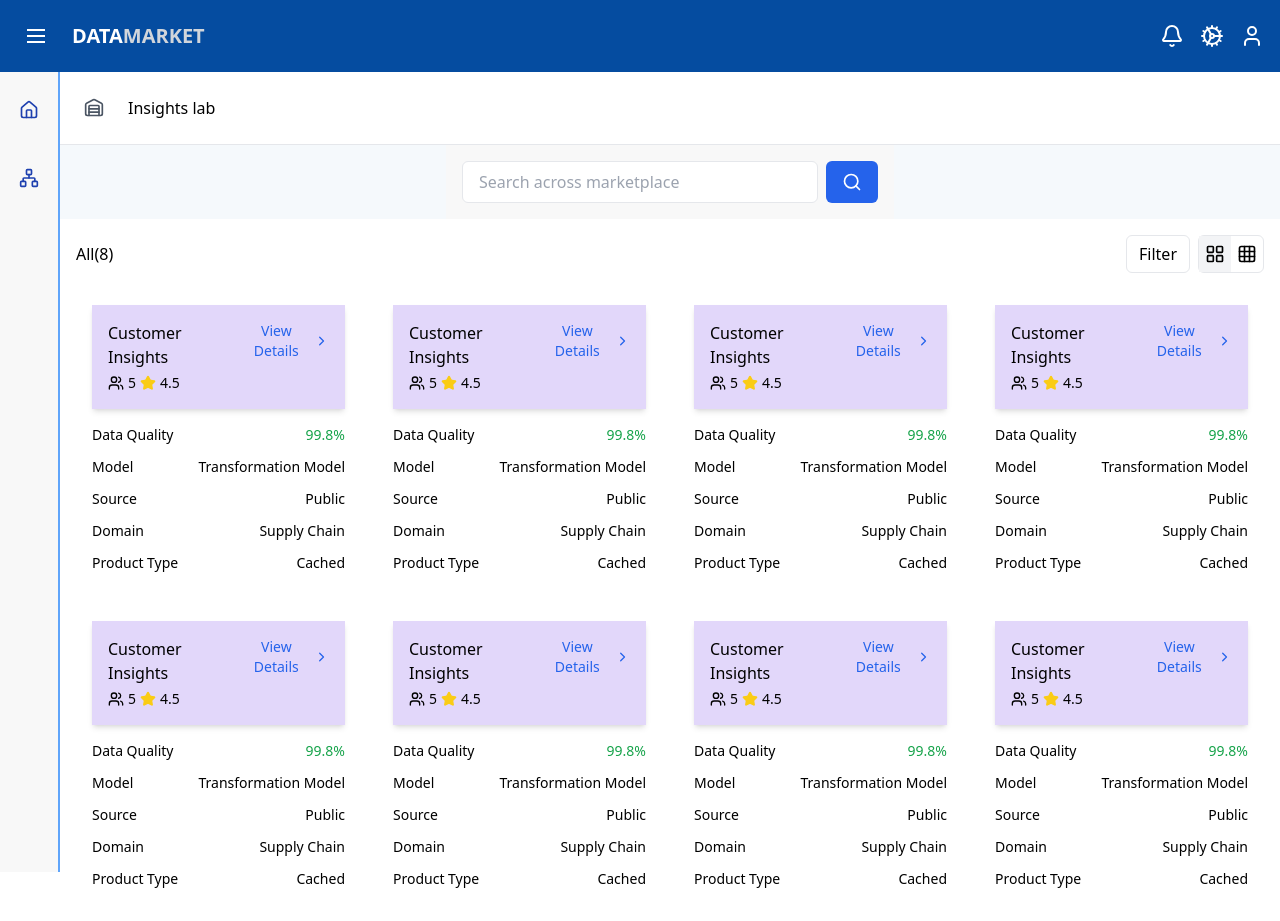
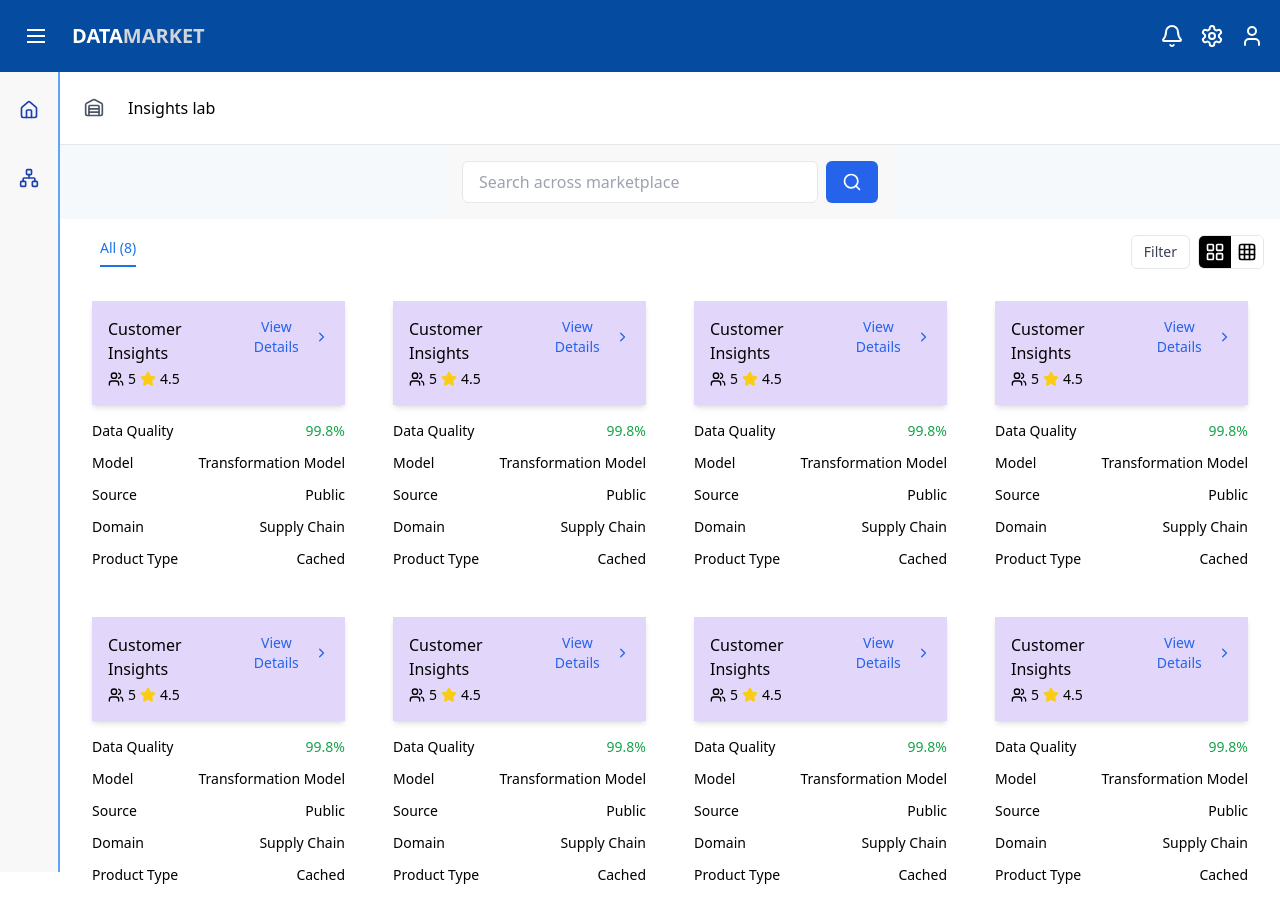
Before and after one commit to AjayBidyarthy/Harish-raju-Vasu-Insights-Lab, a React (Vite) app: page /products in a window 1280 px wide. Built offline with nearby package versions, Linux system fonts and the light colour scheme.

Commit message:
chore: minor changes

```diff
--- a/src/components/DataProducts/DataProducts.jsx
+++ b/src/components/DataProducts/DataProducts.jsx
@@ -3,7 +3,6 @@
 import { ChevronRight, Grid, LayoutGrid, Star, Users } from "lucide-react"
 import { useState } from "react"
 
-// Sample data
 const insights = Array(8).fill({
   name: "Customer Insights",
   rating: 4.5,
@@ -17,24 +16,50 @@ const insights = Array(8).fill({
 
 export function DataProducts() {
   const [isGridView, setIsGridView] = useState(true)
+  const [activeTab, setActiveTab] = useState("all") // Track active tab
 
   return (
     <div className="p-4 bg-white">
+      {/* Header Section */}
       <div className="flex justify-between items-center mb-4">
-        <div>All({insights.length})</div>
+
+        <div className="relative flex space-x-6 border-b md:ml-6">
+          <button
+            className={`relative pb-2 text-sm font-medium ${
+              activeTab === "all" ? "text-[#1a73e8]" : "text-gray-600"
+            }`}
+            onClick={() => setActiveTab("all")}
+          >
+            All ({insights.length})
+            {activeTab === "all" && (
+              <div className="absolute bottom-[-1px] left-0 w-full h-[2px] bg-[#1a73e8]" />
+            )}
+          </button>
+        </div>
+
+        {/* Filter and View Toggle Buttons */}
         <div className="flex gap-2">
-          <button className="px-3 py-1.5 border rounded-md flex items-center gap-2">Filter</button>
-          <div className="flex border rounded-md">
-            <button className={`p-1.5 ${isGridView ? "bg-gray-100" : ""}`} onClick={() => setIsGridView(true)}>
+          <button className="px-3 py-1.5 border rounded-md flex items-center gap-2 text-sm">
+            <span className="text-gray-700">Filter</span>
+          </button>
+          <div className="flex border rounded-md overflow-hidden">
+            <button
+              className={`p-1.5 ${isGridView ? "bg-black text-white" : "bg-white text-black"}`}
+              onClick={() => setIsGridView(true)}
+            >
               <LayoutGrid className="w-5 h-5" />
             </button>
-            <button className={`p-1.5 ${!isGridView ? "bg-gray-100" : ""}`} onClick={() => setIsGridView(false)}>
+            <button
+              className={`p-1.5 ${!isGridView ? "bg-black text-white" : "bg-white text-black"}`}
+              onClick={() => setIsGridView(false)}
+            >
               <Grid className="w-5 h-5" />
             </button>
           </div>
         </div>
       </div>
 
+      {/* Grid/List View Toggle */}
       {isGridView ? (
         <div className="grid grid-cols-1 md:grid-cols-2 lg:grid-cols-4 gap-4">
           {insights.map((insight, i) => (
@@ -105,7 +130,7 @@ export function DataProducts() {
               <div className="w-5">
                 <input type="checkbox" className="rounded" />
               </div>
-              <div >{insight.name}</div>
+              <div>{insight.name}</div>
               <div className="text-green-600">{insight.dataQuality}%</div>
               <div>{insight.source}</div>
               <div>{insight.domain}</div>
--- a/src/components/LandingPage/Header.jsx
+++ b/src/components/LandingPage/Header.jsx
@@ -1,4 +1,4 @@
-import { Bell, Cog, User } from "lucide-react"
+import { Bell, Settings, User } from "lucide-react"
 
 export const Header = () => {
     return (
@@ -15,7 +15,7 @@ export const Header = () => {
         </div>
         <div className="flex items-center gap-4">
           <Bell className="w-6 h-6" />
-          <Cog className="w-6 h-6" />
+          <Settings className="w-6 h-6" />
           <User className="w-6 h-6" />
         </div>
       </header>
--- a/src/components/LandingPage/MainContent.jsx
+++ b/src/components/LandingPage/MainContent.jsx
@@ -1,7 +1,8 @@
 import { ProductCard } from "./ProductCard";
-import { Bell } from "lucide-react";
+import { useNavigate } from "react-router-dom";
 
 export const MainContent = () => {
+  const navigate = useNavigate();
   const productData = [
     {
       icon: (
@@ -11,7 +12,7 @@ export const MainContent = () => {
       ),
       title: "My Products",
       description: "Discover products and get data insights",
-      onOpen: () => console.log("Open products"),
+      onOpen: () => navigate("/products"),
     },
     {
       icon: (
```
